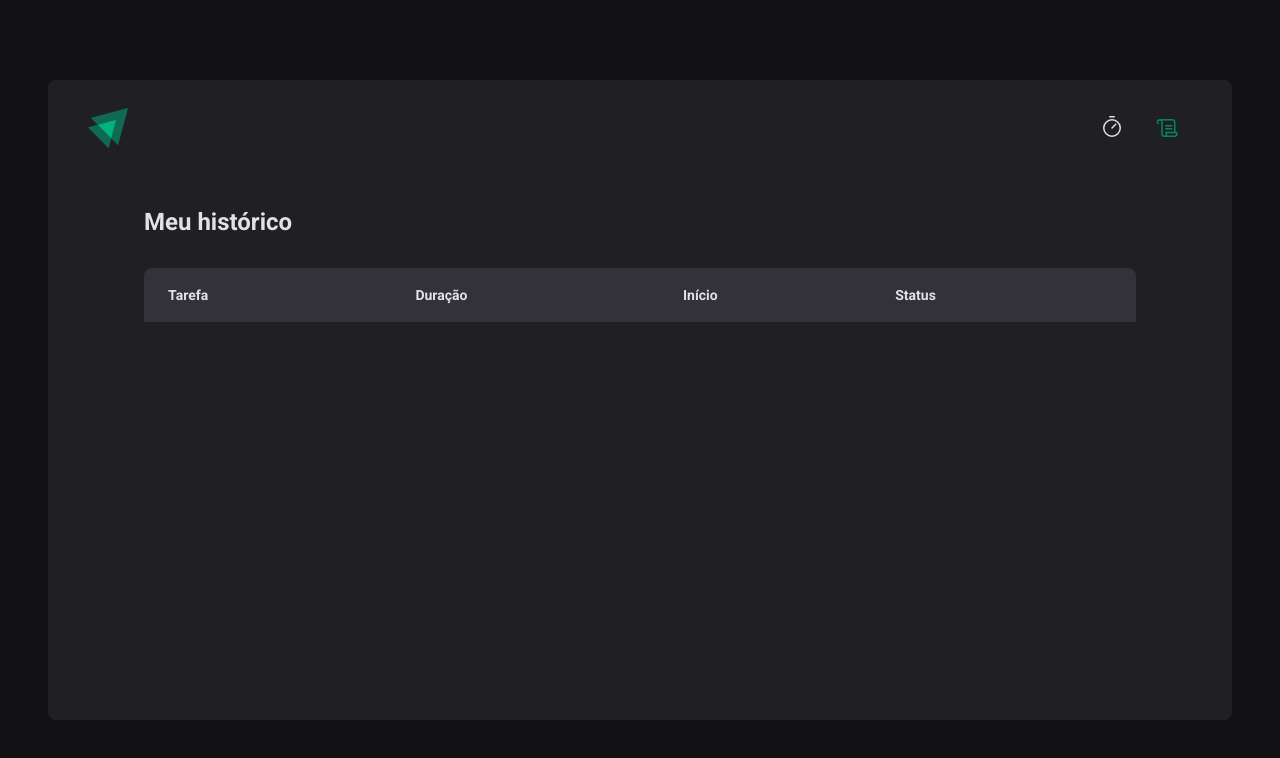
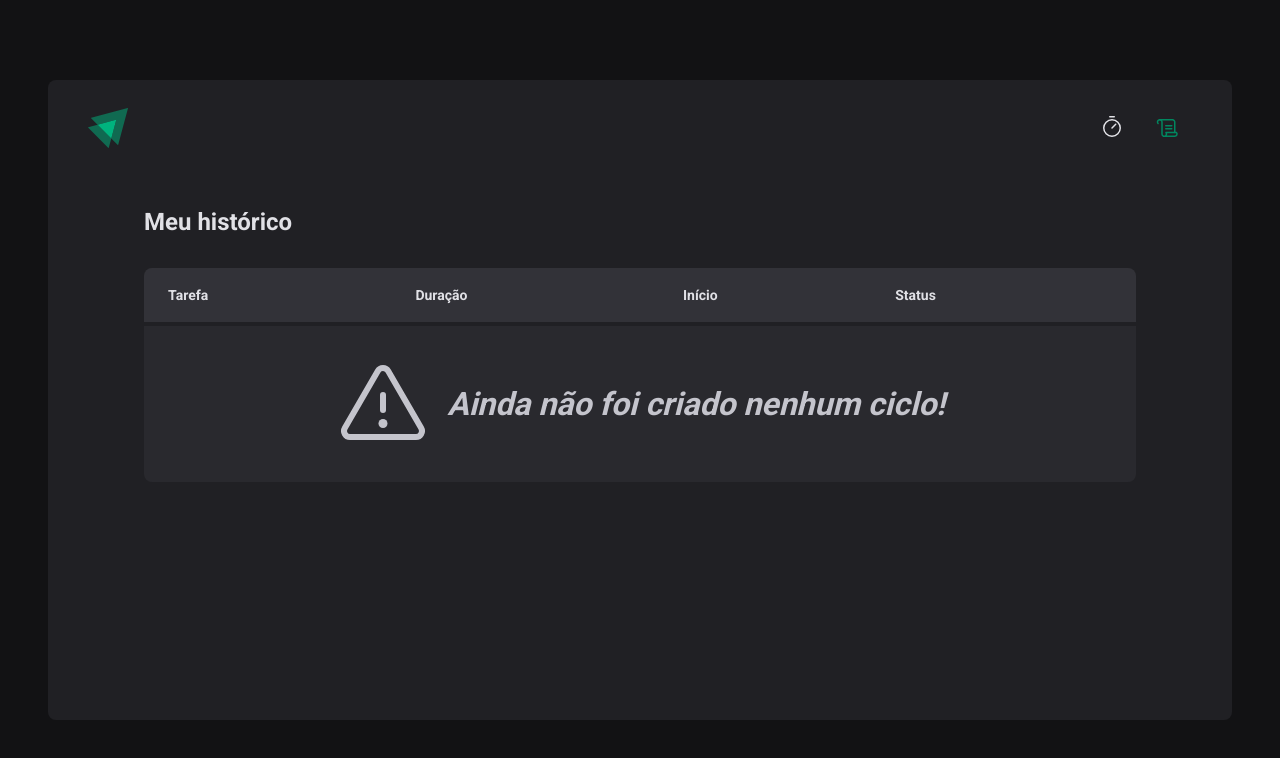
Before and after one commit to mateusrc-dev/ignite-timer, a React (Vite) app: page /history in a window 1280 px wide. Shown: the top 758 px of the page. Built offline with nearby package versions, Linux system fonts and the light colour scheme.

Commit message:
update page History and create file netlify

```diff
--- a/src/pages/History/index.tsx
+++ b/src/pages/History/index.tsx
@@ -1,8 +1,14 @@
 import { useContext } from 'react'
 import { CyclesContext } from '../../contexts/CyclesContext'
-import { HistoryContainer, HistoryList, Status } from './styles'
+import {
+  HistoryContainer,
+  HistoryList,
+  Status,
+  WarningContainer,
+} from './styles'
 import { formatDistanceToNow } from 'date-fns' // vamos usar esse método para calcular a distância de uma determinada data para a data atual
 import ptBR from 'date-fns/locale/pt-BR'
+import { Warning } from 'phosphor-react'
 
 export function History() {
   const { cycles } = useContext(CyclesContext) // conseguimos ter acesso a cycles através do context
@@ -20,7 +26,6 @@ export function History() {
               <th>Status</th>
             </tr>
           </thead>
-          {
           <tbody>
             {cycles &&
               cycles.map((cycle) => {
@@ -55,8 +60,15 @@ export function History() {
                 )
               })}
           </tbody>
-          }
         </table>
+        {cycles.length === 0 ? (
+          <WarningContainer>
+            <p>
+              <Warning />
+              Ainda não foi criado nenhum ciclo!
+            </p>
+          </WarningContainer>
+        ) : null}
       </HistoryList>
     </HistoryContainer>
   )
--- a/src/pages/History/styles.tsx
+++ b/src/pages/History/styles.tsx
@@ -108,3 +108,44 @@ export const Status = styled.span<StatusProps>`
       ]}; //vamos pegar a nossa propriedade statusColor que está dentro de props
   }
 `
+
+export const WarningContainer = styled.div`
+  background-color: ${(props) => props.theme['gray-700']};
+  display: flex;
+  height: 10rem;
+  border-radius: 0 0 8px 8px;
+  width: 100%;
+  align-items: center;
+  justify-content: center;
+  overflow: auto;
+  border-top: 4px solid ${(props) => props.theme['gray-800']};
+  &::-webkit-scrollbar {
+    width: 15px;
+  }
+  &::-webkit-scrollbar-thumb {
+    background: ${(props) => props.theme['gray-100']};
+    border-radius: 10px;
+    width: 0px;
+    background-clip: padding-box;
+    border: 3px solid transparent;
+  }
+  &::-webkit-scrollbar-thumb:hover {
+    background-color: ${(props) => props.theme['gray-400']};
+    border-radius: 0px;
+    width: 0px;
+    border-radius: 10px;
+    background-clip: padding-box;
+    border: 3px solid transparent;
+  }
+  p {
+    display: flex;
+    align-items: center;
+    gap: 1rem;
+    font-weight: bold;
+    font-style: italic;
+    font-size: 2rem;
+    svg {
+      font-size: 6rem;
+    }
+  }
+`
```
Also changed, not shown: 1 other file (tests, documents, lock files or other folders). Lines whose indentation alone changed are shown as unchanged.
